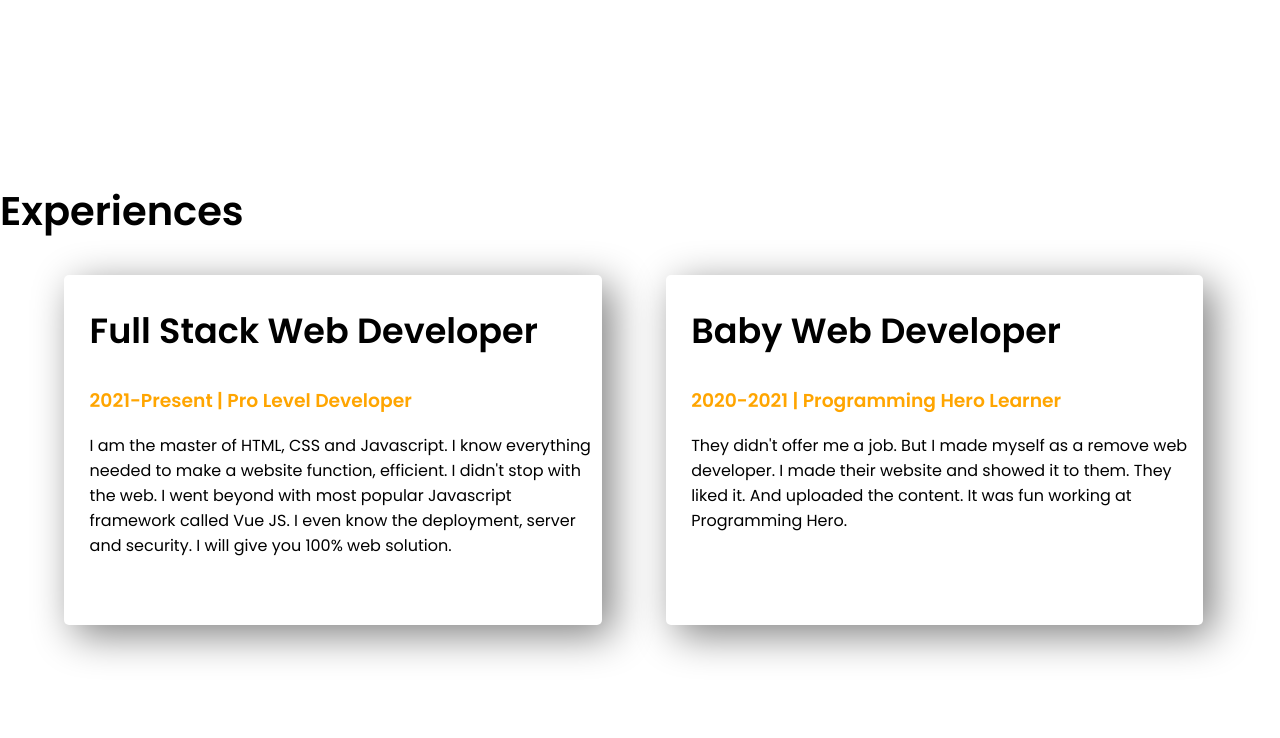
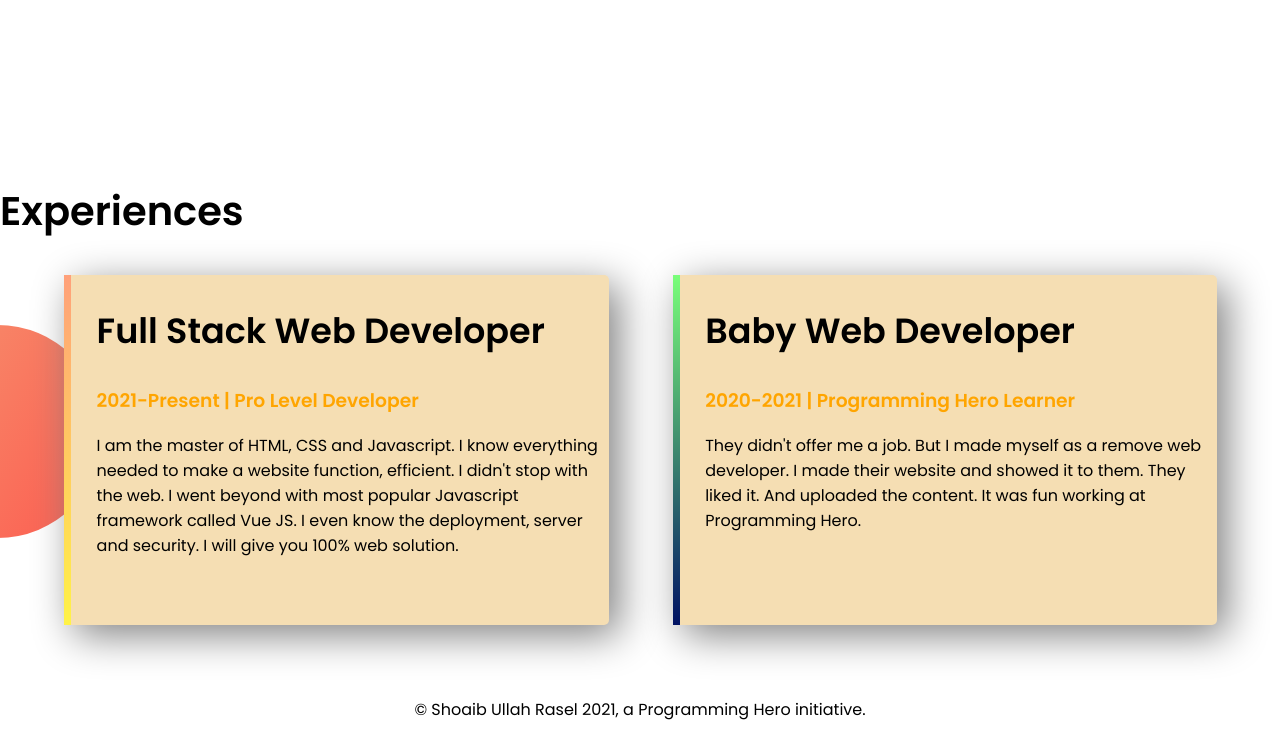
Before and after one commit to ShoaibRasel/web-protfolio, a plain HTML site: page index.html in a window 1280 px wide. Shown: the part 1047-1785 px from the top of the page. Before the commit the page ends 1728 px from the top, so only its background shows below. Drawn offline with Linux system fonts and the light colour scheme.

Commit message:
final projects

```diff
--- a/index.html
+++ b/index.html
@@ -36,18 +36,21 @@
 
     <section class="experience-area">
        <h2 class="ex-size">Experiences</h2>
-        <div class="half-width single-experience">
+        <div id="full-stack" class="half-width single-experience">
             <h2>Full Stack Web Developer</h2>
             <h3 class="name1-color">2021-Present | Pro Level Developer</h3>
             <p>I am the master of HTML, CSS and Javascript. I know everything needed to make a website function, efficient. I didn't stop with the web. I went beyond with most popular Javascript framework called Vue JS. I even know the deployment, server and security. I will give you 100% web solution.</p>
         </div>
-        <div class="half-width single-experience">
+        <div id="baby-size" class="half-width single-experience">
             <h2>Baby Web Developer</h2>
             <h3 class="name1-color">2020-2021 | Programming Hero Learner</h3>
             <p>They didn't offer me a job. But I made myself as a remove web developer. I made their website and showed it to them. They liked it. And uploaded the content. It was fun working at Programming Hero.</p>
         </div>
 
     </section>
+    <footer>
+        <p>© Shoaib Ullah Rasel 2021, a Programming Hero initiative.</p>
+    </footer>
 
 </body>
 </html>
--- a/style.css
+++ b/style.css
@@ -65,4 +65,24 @@ section{
     box-shadow: 10px 10px 40px gray;
     border-radius: 5px;
     height: 70%;
+    background-color: wheat;
 }
+.experience-area{
+    background-image: url(images/exp-bg.png);
+    background-position: left;
+    background-repeat: no-repeat;
+
+}
+#full-stack {
+    border-left: 7px solid;
+    border-image: linear-gradient(180deg, lightsalmon, rgb(255, 243, 71));
+    border-image-slice: 1;
+}
+#baby-size{
+    border-left: 7px solid;
+    border-image: linear-gradient(180deg, rgb(122, 255, 122), rgb(0, 18, 99));
+    border-image-slice: 1;
+}
+ footer{
+     text-align: center;
+ }
```
